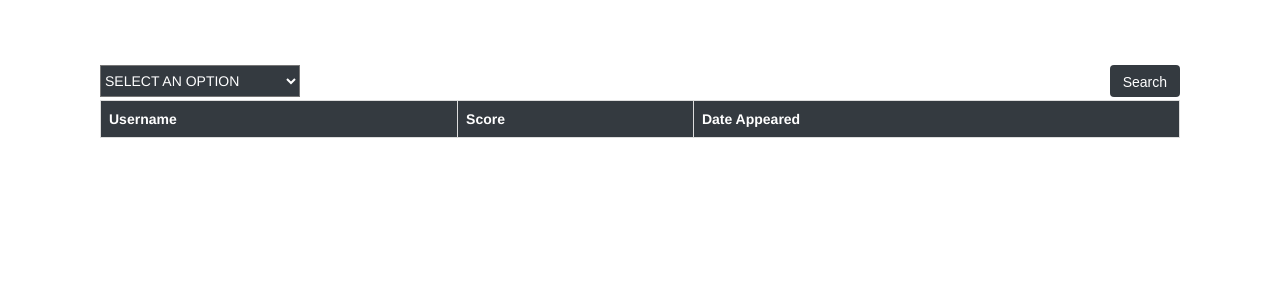
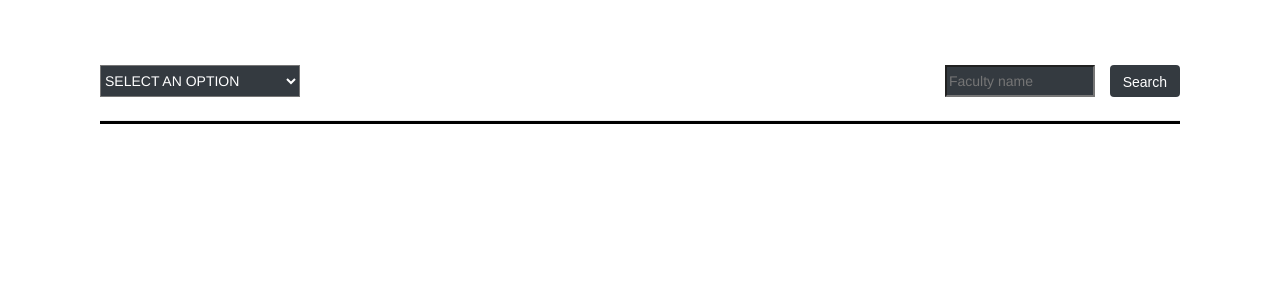
Before and after one commit to ManasBhole/Faculty-Expertise-Management-Tool, a PHP site: page /finaldreport.php in a window 1280 px wide. Shown: the part 110-410 px from the top of the page. Run offline with PHP 8.4, Linux system fonts and the light colour scheme; lists and menus that the app fills with data are empty; some libraries are stand-ins or nearby versions.

Commit message:
Department report updated by SAHIL

```diff
--- /dev/null
+++ b/Faculty/Faculty Experties/fetch.php
@@ -0,0 +1,436 @@
+<!doctype html>
+<?php
+@session_start();
+?>
+<html lang="en">
+<head>
+ <title></title>
+ <style>
+ hr{
+	 background:black;
+	 height:3px;
+ }
+ </style>
+ </head>
+ <body>
+<?php
+$connect = mysqli_connect("localhost", "root", "", "faculty");
+$output = '';
+if(isset($_POST["query"]))
+{
+	$search = mysqli_real_escape_string($connect, $_POST["query"]);
+	$query = "
+	SELECT * FROM faculty_as_resource
+	WHERE Faculty_name LIKE '%".$search."%'
+	";
+
+$result = mysqli_query($connect, $query);
+?>
+<br>
+<?php
+
+if(mysqli_num_rows($result) > 0){?>
+	<hr>
+	<h2>FACULTY AS RESOURCE</h2>
+					<table  id="tabledata" class=" table table-striped table-hover table-bordered">
+					<tr class="bg-dark text-white text-center">
+							<th> Username </th>
+  							<th>SDRN</th>
+							<th>Resource Person </th>
+							<th> Topic Name</th>
+							<th> Event Name</th>
+							<th> Level</th>
+							<th> Venue</th>
+							<th> Date</th>
+						</tr>
+<?php
+	while($row = mysqli_fetch_array($result)){?>
+
+		<tr class="text-center">
+
+		<td> <?php echo $row['Faculty_name'];?></td>
+    <td> <?php echo $row['Sdrn'];?></td>
+    <td> <?php echo $row['Resource_person'];?></td>
+    <td> <?php echo $row['Topic_name']; ?> </td>
+    <td> <?php echo $row['Event_name']; ?> </td>
+    <td> <?php echo $row['Level']; ?> </td>
+    <td> <?php echo $row['Venue']; ?> </td>
+    <td> <?php echo $row['Date']; ?> </td>
+
+			</tr>
+
+<?php
+}?>
+</table>
+<?php
+}
+else{?>
+<h2>FACULTY AS RESOURCE</h2>
+					<table  id="tabledata" class=" table table-striped table-hover table-bordered">
+					<tr class="bg-dark text-white text-center">
+							<th> Username </th>
+  							<th>SDRN</th>
+							<th>Resource Person </th>
+							<th> Topic Name</th>
+							<th> Event Name</th>
+							<th> Level</th>
+							<th> Venue</th>
+							<th> Date</th>
+						</tr>
+		</table>
+
+<?php
+echo "<h4>DATA NOT FOUND<h4>";
+}?>
+<hr>
+<?php
+
+$query = "
+	SELECT * FROM qualification
+	WHERE Faculty_name LIKE '%".$search."%'
+	";
+	$result = mysqli_query($connect, $query);
+	if(mysqli_num_rows($result) > 0){?>
+
+
+<h2>QUALIFICATION</h2>
+					<table  id="tabledata" class=" table table-striped table-hover table-bordered">
+					<tr class="bg-dark text-white text-center">
+
+					<th> Username </th>
+					<th>SDRN</th>
+					<th>Admitted for program </th>
+					<th> Specialization</th>
+					<th> Year of admission</th>
+					<th> University</th>
+					<th> Registration number</th>
+					<th> College name</th>
+					<th> Status</th>
+					<th> Research topic</th>
+					<th> Guide name</th>
+
+						</tr>
+
+						<?php
+	while($row = mysqli_fetch_array($result)){?>
+
+		<tr class="text-center">
+
+		<td> <?php echo $row['Faculty_name'];?></td>
+    <td> <?php echo $row['Sdrn'];?></td>
+    <td> <?php echo $row['Admitted_for_program'];?></td>
+    <td> <?php echo $row['Specialization']; ?> </td>
+    <td> <?php echo $row['Year_of_admission']; ?> </td>
+    <td> <?php echo $row['University']; ?> </td>
+    <td> <?php echo $row['Registration_number']; ?> </td>
+    <td> <?php echo $row['College_name']; ?> </td>
+    <td> <?php echo $row['Status']; ?> </td>
+    <td> <?php echo $row['Research_topic']; ?> </td>
+    <td> <?php echo $row['Guide_name']; ?> </td>
+
+
+			</tr>
+
+
+
+
+<?php
+	}?>
+	</table>
+	<?php
+}
+else{?>
+<h2>QUALIFICATION</h2>
+					<table  id="tabledata" class=" table table-striped table-hover table-bordered">
+					<tr class="bg-dark text-white text-center">
+
+					<th> Username </th>
+					<th>SDRN</th>
+					<th>Admitted for program </th>
+					<th> Specialization</th>
+					<th> Year of admission</th>
+					<th> University</th>
+					<th> Registration number</th>
+					<th> College name</th>
+					<th> Status</th>
+					<th> Research topic</th>
+					<th> Guide name</th>
+
+						</tr>
+					</table>
+					<?php
+	echo "<h4>DATA NOT FOUND<h4>";?>
+	<?php
+}
+$query = "
+	SELECT * FROM competitive_exam
+	WHERE Faculty_name LIKE '%".$search."%'
+	";
+	$result = mysqli_query($connect, $query);
+	if(mysqli_num_rows($result) > 0){?>
+<hr>
+<h2>COMPETITIVE EXAM</h2>
+					<table  id="tabledata" class=" table table-striped table-hover table-bordered">
+					<tr class="bg-dark text-white text-center">
+
+					<th> Username </th>
+					<th>SDRN</th>
+					<th>PET appeared</th>
+					<th> PET date</th>
+					<th> PET score</th>
+					<th> GATE appeared</th>
+					<th> GATE date</th>
+					<th> GATE score</th>
+
+						</tr>
+						<?php
+	while($row = mysqli_fetch_array($result)){?>
+
+		<tr class="text-center">
+
+		<td> <?php echo $row['Faculty_name'];?></td>
+    <td> <?php echo $row['Sdrn'];?></td>
+    <td> <?php echo $row['PET_appeared'];?></td>
+    <td> <?php echo $row['PET_date']; ?> </td>
+    <td> <?php echo $row['PET_score']; ?> </td>
+    <td> <?php echo $row['GATE_appeared']; ?> </td>
+    <td> <?php echo $row['GATE_date']; ?> </td>
+    <td> <?php echo $row['GATE_score']; ?> </td>
+
+
+
+			</tr>
+
+
+
+
+<?php
+}?>
+</table>
+<?php
+	}
+	else{?>
+	<hr>
+	<h2>COMPETITIVE EXAM</h2>
+					<table  id="tabledata" class=" table table-striped table-hover table-bordered">
+					<tr class="bg-dark text-white text-center">
+
+					<th> Username </th>
+					<th>SDRN</th>
+					<th>PET appeared</th>
+					<th> PET date</th>
+					<th> PET score</th>
+					<th> GATE appeared</th>
+					<th> GATE date</th>
+					<th> GATE score</th>
+
+						</tr>
+					</table>
+
+					<?php
+		echo "<h4>DATA NOT FOUND<h4>";
+	}
+$query = "
+	SELECT * FROM faculty_long_live
+	WHERE Faculty_name LIKE '%".$search."%'
+	";
+	$result = mysqli_query($connect, $query);
+	if(mysqli_num_rows($result) > 0){
+?>
+<hr>
+<h2>FACULTY LONG LIVE</h2>
+					<table  id="tabledata" class=" table table-striped table-hover table-bordered">
+					<tr class="bg-dark text-white text-center">
+
+					<th> Username </th>
+					<th>SDRN</th>
+					<th>Reason </th>
+					<th> From date</th>
+					<th> To date</th>
+					<th> Date of joining after long live</th>
+
+						</tr>
+						<?php
+	while($row = mysqli_fetch_array($result)){?>
+
+		<tr class="text-center">
+
+		<td> <?php echo $row['Faculty_name'];?></td>
+    <td> <?php echo $row['Sdrn'];?></td>
+    <td> <?php echo $row['Reason_long_live'];?></td>
+    <td> <?php echo $row['From_date']; ?> </td>
+    <td> <?php echo $row['To_date']; ?> </td>
+    <td> <?php echo $row['Date_of_joining_after_long_live']; ?> </td>
+
+
+			</tr>
+
+
+
+
+<?php
+}?>
+</table>
+<?php
+
+}
+else{?>
+	<hr>
+	<h2>FACULTY LONG LIVE</h2>
+					<table  id="tabledata" class=" table table-striped table-hover table-bordered">
+					<tr class="bg-dark text-white text-center">
+
+					<th> Username </th>
+					<th>SDRN</th>
+					<th>Reason </th>
+					<th> From date</th>
+					<th> To date</th>
+					<th> Date of joining after long live</th>
+
+						</tr>
+						</table>
+						<?php
+echo "<h4>DATA NOT FOUND<h4>";
+
+}
+$query = "
+	SELECT * FROM awards
+	WHERE Faculty_name LIKE '%".$search."%'
+	";
+	$result = mysqli_query($connect, $query);
+	if(mysqli_num_rows($result) > 0){?>
+<hr>
+<h2>AWARDS</h2>
+<table  id="tabledata" class=" table table-striped table-hover table-bordered">
+    <tr class="bg-dark text-white text-center">
+
+
+    <th> Username </th>
+    <th>SDRN</th>
+    <th>Award </th>
+    <th> Position</th>
+    <th> Event Name</th>
+    <th> University</th>
+    <th> College_name</th>
+    <th> Level</th>
+	</tr>
+	<?php
+	while($row=mysqli_fetch_assoc($result)){?>
+      <tr class="text-center">
+      <td> <?php echo $row['Faculty_name'];?></td>
+      <td> <?php echo $row['Sdrn'];?></td>
+      <td> <?php echo $row['Award_name'];?></td>
+      <td> <?php echo $row['Position']; ?> </td>
+      <td> <?php echo $row['Event_name']; ?> </td>
+      <td> <?php echo $row['University']; ?> </td>
+      <td> <?php echo $row['College_name']; ?> </td>
+      <td> <?php echo $row['Level']; ?> </td>
+
+  </tr>
+  <?php
+}
+?>
+</table>
+<?php
+	}
+	else{?>
+	<hr>
+	<h2>AWARDS</h2>
+	<table  id="tabledata" class=" table table-striped table-hover table-bordered">
+    <tr class="bg-dark text-white text-center">
+
+
+    <th> Username </th>
+    <th>SDRN</th>
+    <th>Award </th>
+    <th> Position</th>
+    <th> Event Name</th>
+    <th> University</th>
+    <th> College_name</th>
+    <th> Level</th>
+	</tr>
+
+</table>
+
+<?php
+echo "<h4>DATA NOT FOUND<h4>";
+	}
+$query = "
+SELECT * FROM faculty_promotion
+WHERE Faculty_name LIKE '%".$search."%'
+";
+$result = mysqli_query($connect, $query);
+if(mysqli_num_rows($result) > 0){?>
+<hr>
+<h2>FACULTY PROMOTION</h2>
+<table  id="tabledata" class=" table table-striped table-hover table-bordered">
+    <tr class="bg-dark text-white text-center">
+
+
+    <th> Username </th>
+    <th>SDRN</th>
+    <th>Date of joining</th>
+    <th> RAIT experience</th>
+    <th> Other experience</th>
+    <th> Industry experience</th>
+    <th> Total experience</th>
+    <th> Starting designation</th>
+    <th> Promotion 1</th>
+    <th> Date of promotion 1</th>
+    <th> Promotion 2</th>
+    <th> Date of promotion 2</th>
+
+    </tr >
+	<?php
+	while($row=mysqli_fetch_assoc($result)){?>
+      <tr class="text-center">
+	  <td> <?php echo $row['Faculty_name'];?></td>
+      <td> <?php echo $row['SDNR_number']; ?> </td>
+      <td> <?php echo $row['Date_of_joining'];?></td>
+
+      <td> <?php echo $row['RAIT_experience']; ?> </td>
+      <td> <?php echo $row['Other_experience']; ?> </td>
+      <td> <?php echo $row['Industry_experience']; ?> </td>
+      <td> <?php echo $row['Total_experience']; ?> </td>
+      <td> <?php echo $row['Starting_designation']; ?> </td>
+      <td> <?php echo $row['Promotion_1']; ?> </td>
+      <td> <?php echo $row['Date_promotion_1']; ?> </td>
+      <td> <?php echo $row['Promotion_2']; ?> </td>
+      <td> <?php echo $row['Date_promotion_2']; ?> </td>
+  </tr>
+
+
+<?php
+}?>
+</table>
+<?php
+}
+else{?>
+	<hr>
+	<h2>FACULTY PROMOTION</h2>
+	<table  id="tabledata" class=" table table-striped table-hover table-bordered">
+		<tr class="bg-dark text-white text-center">
+
+
+		<th> Username </th>
+		<th>SDRN</th>
+		<th>Date of joining</th>
+		<th> RAIT experience</th>
+		<th> Other experience</th>
+		<th> Industry experience</th>
+		<th> Total experience</th>
+		<th> Starting designation</th>
+		<th> Promotion 1</th>
+		<th> Date of promotion 1</th>
+		<th> Promotion 2</th>
+		<th> Date of promotion 2</th>
+
+		</tr >
+		</table>
+		<?php
+echo "<h4>DATA NOT FOUND<h4>";
+}
+}?>
+
+</body>
+</html>
--- a/Faculty/Faculty Experties/finaldreport.php
+++ b/Faculty/Faculty Experties/finaldreport.php
@@ -11,11 +11,16 @@
   <script src="https://ajax.googleapis.com/ajax/libs/jquery/3.3.1/jquery.min.js"></script>
   <script src="https://cdnjs.cloudflare.com/ajax/libs/popper.js/1.12.9/umd/popper.min.js"></script>
   <script src="https://maxcdn.bootstrapcdn.com/bootstrap/4.0.0/js/bootstrap.min.js"></script>
+
   <link href="https://maxcdn.bootstrapcdn.com/bootstrap/3.3.6/css/bootstrap.min.css" rel="stylesheet">
     <link href="https://cdnjs.cloudflare.com/ajax/libs/bootstrap-datepicker/1.5.0/css/bootstrap-datepicker.css" rel="stylesheet">
     <script src="http://ajax.googleapis.com/ajax/libs/jquery/1.9.1/jquery.js"></script>
     <script src="https://maxcdn.bootstrapcdn.com/bootstrap/3.3.6/js/bootstrap.min.js"></script>
     <script src="https://cdnjs.cloudflare.com/ajax/libs/bootstrap-datepicker/1.5.0/js/bootstrap-datepicker.js"></script> </head>
+
+		<script src="https://ajax.googleapis.com/ajax/libs/jquery/2.1.3/jquery.min.js"></script>
+		<script src="https://maxcdn.bootstrapcdn.com/bootstrap/3.3.6/js/bootstrap.min.js"></script>
+		<link href="https://maxcdn.bootstrapcdn.com/bootstrap/3.3.6/css/bootstrap.min.css" rel="stylesheet" />
 
  <link rel="stylesheet" type="text/css" href="http://ajax.aspnetcdn.com/ajax/jquery.dataTables/1.9.4/css/jquery.dataTables.css">
    <script type="text/javascript" charset="utf8" src="https://ajax.aspnetcdn.com/ajax/jquery.dataTables/1.9.4/jquery.dataTables.min.js"></script>
@@ -78,6 +83,15 @@
         top : 45px;
 
     }
+    .op6{
+      position:absolute;
+      right:100px;
+        width:150px;
+        height:32px;
+        top : 45px;
+
+
+    }
 
 </style>
 <script language="javascript">
@@ -133,6 +147,36 @@ function populate(){
 
 }
 </script>
+<script>
+$(document).ready(function(){
+	load_data();
+	function load_data(query)
+	{
+		$.ajax({
+			url:"fetch.php",
+			method:"post",
+			data:{query:query},
+			success:function(data)
+			{
+				$('#result').html(data);
+			}
+		});
+	}
+
+	$('#search_text').keyup(function(){
+		var search = $(this).val();
+		if(search != '')
+		{
+			load_data(search);
+		}
+		else
+		{
+			load_data();
+		}
+	});
+});
+</script>
+
 </head>
 <body>
 
@@ -162,6 +206,9 @@ function populate(){
             });
         </script>
 
+					<input type="text" name="search_text" id="search_text" placeholder="Faculty name" class="bg-dark text-white op6" />
+
+      <div id="result"></div>
   <select class="bg-dark text-white" name="exam1" id="exam1" required onchange="populate()">
   <option value="" selected disabled hidden>SELECT AN OPTION</option>
   <option value="FACULTY AS RESOURCE">FACULTY AS RESOURCE</option>
@@ -218,6 +265,7 @@ function populate(){
 <div class="btn">
     <button type="submit" name="submit" class="btn btn-dark">Search</button>
       </div>
+      <hr>
   </form>
 
 
@@ -227,15 +275,15 @@ function populate(){
 <?php
 @session_start();
 include('connect.php');
-if(isset($_POST['exam1'])){
+if(isset($_POST['exam1']) && !isset($_POST['query'])){
 $_SESSION['exam']=$_POST['exam1'];
-
-if($_SESSION['exam']=='FACULTY AS RESOURCE'){?>
-
+if($_SESSION['exam']=='FACULTY AS RESOURCE' ){?>
+  <h2>FACULTY AS RESOURCE</h2>
   <tr class="bg-dark text-white text-center">
 
 
   <th> Username </th>
+  <th>SDRN</th>
   <th>Resource Person </th>
   <th> Topic Name</th>
   <th> Event Name</th>
@@ -270,6 +318,7 @@ if($_SESSION['exam']=='FACULTY AS RESOURCE'){?>
   while($row=mysqli_fetch_assoc($result)){?>
     <tr class="text-center">
     <td> <?php echo $row['Faculty_name'];?></td>
+    <td> <?php echo $row['Sdrn'];?></td>
     <td> <?php echo $row['Resource_person'];?></td>
     <td> <?php echo $row['Topic_name']; ?> </td>
     <td> <?php echo $row['Event_name']; ?> </td>
@@ -284,10 +333,12 @@ if($_SESSION['exam']=='FACULTY AS RESOURCE'){?>
 }
 }
 if($_SESSION['exam']=='QUALIFICATION'){?>
+  <h2>QUALIFICATION</h2>
   <tr class="bg-dark text-white text-center">
 
 
  <th> Username </th>
+ <th>SDRN</th>
  <th>Admitted for program </th>
  <th> Specialization</th>
  <th> Year of admission</th>
@@ -311,6 +362,7 @@ while($row=mysqli_fetch_assoc($result)){
     ?>
     <tr class="text-center">
     <td> <?php echo $row['Faculty_name'];?></td>
+    <td> <?php echo $row['Sdrn'];?></td>
     <td> <?php echo $row['Admitted_for_program'];?></td>
     <td> <?php echo $row['Specialization']; ?> </td>
     <td> <?php echo $row['Year_of_admission']; ?> </td>
@@ -327,13 +379,14 @@ while($row=mysqli_fetch_assoc($result)){
 }
 }
 if($_SESSION['exam']=='FACULTY PROMOTION'){?>
-
+  <h2>FACULTY PROMOTION</h2>
     <tr class="bg-dark text-white text-center">
 
 
     <th> Username </th>
+    <th>SDRN</th>
     <th>Date of joining</th>
-    <th> SDNR number</th>
+
     <th> RAIT experience</th>
     <th> Other experience</th>
     <th> Industry experience</th>
@@ -352,8 +405,9 @@ if($_SESSION['exam']=='FACULTY PROMOTION'){?>
   while($row=mysqli_fetch_assoc($result)){?>
       <tr class="text-center">
       <td> <?php echo $row['Faculty_name'];?></td>
+      <td> <?php echo $row['SDNR_number']; ?> </td>
       <td> <?php echo $row['Date_of_joining'];?></td>
-      <td> <?php echo $row['SDNR_number']; ?> </td>
+
       <td> <?php echo $row['RAIT_experience']; ?> </td>
       <td> <?php echo $row['Other_experience']; ?> </td>
       <td> <?php echo $row['Industry_experience']; ?> </td>
@@ -370,11 +424,12 @@ if($_SESSION['exam']=='FACULTY PROMOTION'){?>
 }
 }
 if($_SESSION['exam']=='FACULTY LONG LIVE'){?>
-
+  <h2>FACULTY LONG LIVE</h2>
     <tr class="bg-dark text-white text-center">
 
 
     <th> Username </th>
+    <th>SDRN</th>
     <th>Reason</th>
     <th> From date</th>
     <th> To date</th>
@@ -391,6 +446,7 @@ if($_SESSION['exam']=='FACULTY LONG LIVE'){?>
       ?>
       <tr class="text-center">
       <td> <?php echo $row['Faculty_name'];?></td>
+      <td> <?php echo $row['Sdrn'];?></td>
       <td> <?php echo $row['Reason_long_live'];?></td>
       <td> <?php echo $row['From_date']; ?> </td>
       <td> <?php echo $row['To_date']; ?> </td>
@@ -402,11 +458,12 @@ if($_SESSION['exam']=='FACULTY LONG LIVE'){?>
 }
 }
 if($_SESSION['exam']=='AWARDS'){?>
-
+  <h2>AWARDS</h2>
     <tr class="bg-dark text-white text-center">
 
 
     <th> Username </th>
+    <th>SDRN</th>
     <th>Award </th>
     <th> Position</th>
     <th> Event Name</th>
@@ -440,6 +497,7 @@ if($_SESSION['exam']=='AWARDS'){?>
     while($row=mysqli_fetch_assoc($result)){?>
       <tr class="text-center">
       <td> <?php echo $row['Faculty_name'];?></td>
+      <td> <?php echo $row['Sdrn'];?></td>
       <td> <?php echo $row['Award_name'];?></td>
       <td> <?php echo $row['Position']; ?> </td>
       <td> <?php echo $row['Event_name']; ?> </td>
@@ -456,11 +514,12 @@ if($_SESSION['exam']=='COMPETITIVE EXAMS'){
   $z=$p+1;
 
 if($_POST['op4']=='PET'){?>
-
+  <h2>COMPETITIVE EXAM</h2>
   <tr class="bg-dark text-white text-center">
 
 
   <th> Username </th>
+  <th>SDRN</th>
   <th>PET Score </th>
   <th> Date Appeared</th>
 
@@ -474,6 +533,7 @@ if($_POST['op4']=='PET'){?>
 while($row=mysqli_fetch_assoc($result)){?>
     <tr class="text-center">
     <td> <?php echo $row['Faculty_name'];?></td>
+    <td> <?php echo $row['Sdrn'];?></td>
     <td> <?php echo $row['PET_score'];?></td>
     <td> <?php echo $row['PET_date']; ?> </td>
 
@@ -483,10 +543,12 @@ while($row=mysqli_fetch_assoc($result)){?>
 }
 }
 if($_POST['op4']=='GATE'){?>
+  <h2>COMPETITIVE EXAM</h2>
   <tr class="bg-dark text-white text-center">
 
 
  <th> Username </th>
+ <th>SDRN</th>
  <th>GATE Score </th>
  <th> Date Appeared</th>
 
@@ -503,6 +565,7 @@ while($row=mysqli_fetch_assoc($result)){
     ?>
     <tr class="text-center">
     <td> <?php echo $row['Faculty_name'];?></td>
+    <td> <?php echo $row['Sdrn'];?></td>
     <td> <?php echo $row['GATE_score'];?></td>
     <td> <?php echo $row['GATE_date']; ?> </td>
 
@@ -512,21 +575,8 @@ while($row=mysqli_fetch_assoc($result)){
 }
 }
 }
+?>
 
-else{?>
-  <tr class="bg-dark text-white text-center">
-
-
-  <th> Username </th>
-  <th> Score </th>
-  <th> Date Appeared</th>
-
-
-
-  </tr >
- <?php
- }
- ?>
  <?php
 $_SESSION['exam']=NULL;
 ?>
```
